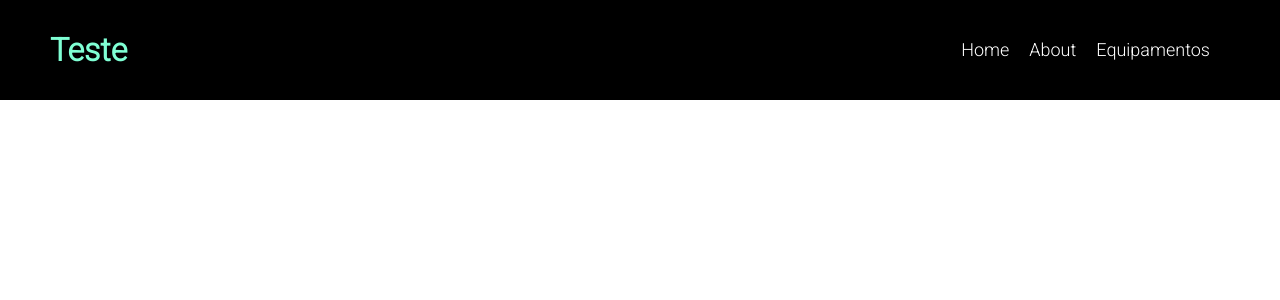
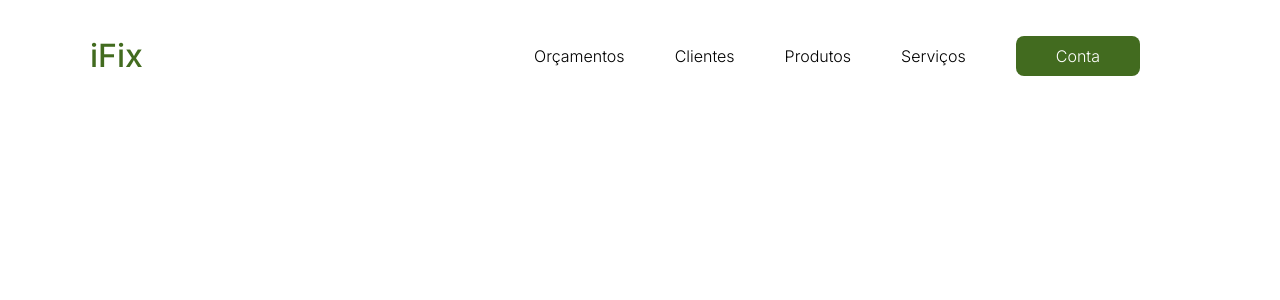
Before and after one commit to rodrigobpe/eng-I_sistemaDeManutencao, a Vue app: page / in a window 1280 px wide. Shown: the top 300 px of the page. Built offline with nearby package versions, Linux system fonts and the light colour scheme.

Commit message:
feat: Navbar

```diff
--- a/index.html
+++ b/index.html
@@ -6,7 +6,10 @@
   <meta name="viewport" content="width=device-width, initial-scale=1.0" />
   <link rel="preconnect" href="https://fonts.googleapis.com">
   <link rel="preconnect" href="https://fonts.gstatic.com" crossorigin>
-  <link href="https://fonts.googleapis.com/css2?family=Roboto:wght@300&display=swap" rel="stylesheet">
+  <link rel="preconnect" href="https://fonts.googleapis.com">
+  <link rel="preconnect" href="https://fonts.gstatic.com" crossorigin>
+  <link href="https://fonts.googleapis.com/css2?family=Inter:wght@100;200;300;400;500;600;700;800;900&display=swap"
+    rel="stylesheet">
   <title>Serviços e Manutenção</title>
 </head>
 
--- a/src/App.vue
+++ b/src/App.vue
@@ -3,7 +3,7 @@
 </script>
 
 <template>
-  <Navbar logo="Teste"/>
+  <Navbar logo="iFix"/>
   <RouterView/>
 </template>
 
--- a/src/components/Navbar.vue
+++ b/src/components/Navbar.vue
@@ -1,5 +1,5 @@
 <script setup>
-const links = ['Home','About', "Equipamentos"]
+const links = ['Orçamentos','Clientes',"Produtos","Serviços"]
 const props = defineProps(['logo'])
 </script>
 <template>
@@ -7,6 +7,7 @@ const props = defineProps(['logo'])
         <span class="nav-logo">{{ props.logo }}</span>
         <ul class="nav-items">
             <li class="nav-item" v-for="link in links" :key="link">{{ link }}</li>
+            <li class="nav-item account">Conta</li>
         </ul>
     </header>
 </template>
@@ -14,34 +15,41 @@ const props = defineProps(['logo'])
 <style>
 .nav-container{
     display: flex;
-    padding: 0 5rem;
+    padding: 0 9rem;
     align-items: center;
     justify-content: space-between;
-    height: 10rem;
-    background-color: var(--color-negative);
+    height: 11.2rem;
+    background-color: var(--color-positive);
 }
 
 .nav-items{
     display: flex;
     align-items: center;
-    font-size: 1.8rem;
+    font-size: 1.6rem;
+    line-height: 2.08rem;
     text-transform: capitalize;
-    color: var(--color-positive);
+    color: var(--color-negative);
     cursor: pointer;
 }
 
 .nav-item{
-    margin-right: 2rem;
+    margin-right: 5rem;
     transition: all 0.3s ease-in-out;
 }
 
+.account{
+    color: white;
+    padding: 1rem 4rem;
+    background-color: var(--color-green);
+    border-radius: 8px;
+}
 .nav-item:hover{
     color: var(--color-aquamarine);
 }
 
 .nav-logo{
-    color: var(--color-aquamarine);
-    font-weight: 900;
+    color: var(--color-green);
     font-size: 3.2rem;
+    font-weight:500;
 }
 </style>
--- a/src/globalSettings/Elements/Base/index.css
+++ b/src/globalSettings/Elements/Base/index.css
@@ -1,5 +1,6 @@
 html{
     width: 100vw;
-    font-family: 'Roboto', sans-serif;
+    font-family: 'Inter', sans-serif;
     font-size: 10px;
+    font-weight: 300;
 }
--- a/src/globalSettings/Settings/Colors/index.css
+++ b/src/globalSettings/Settings/Colors/index.css
@@ -3,4 +3,7 @@
     --color-negative: #000;
 
     --color-aquamarine: #7FFFD4;
+    --color-green: #426B1F;
+
+    --color-lime: #FAFAF5;
 }
```
